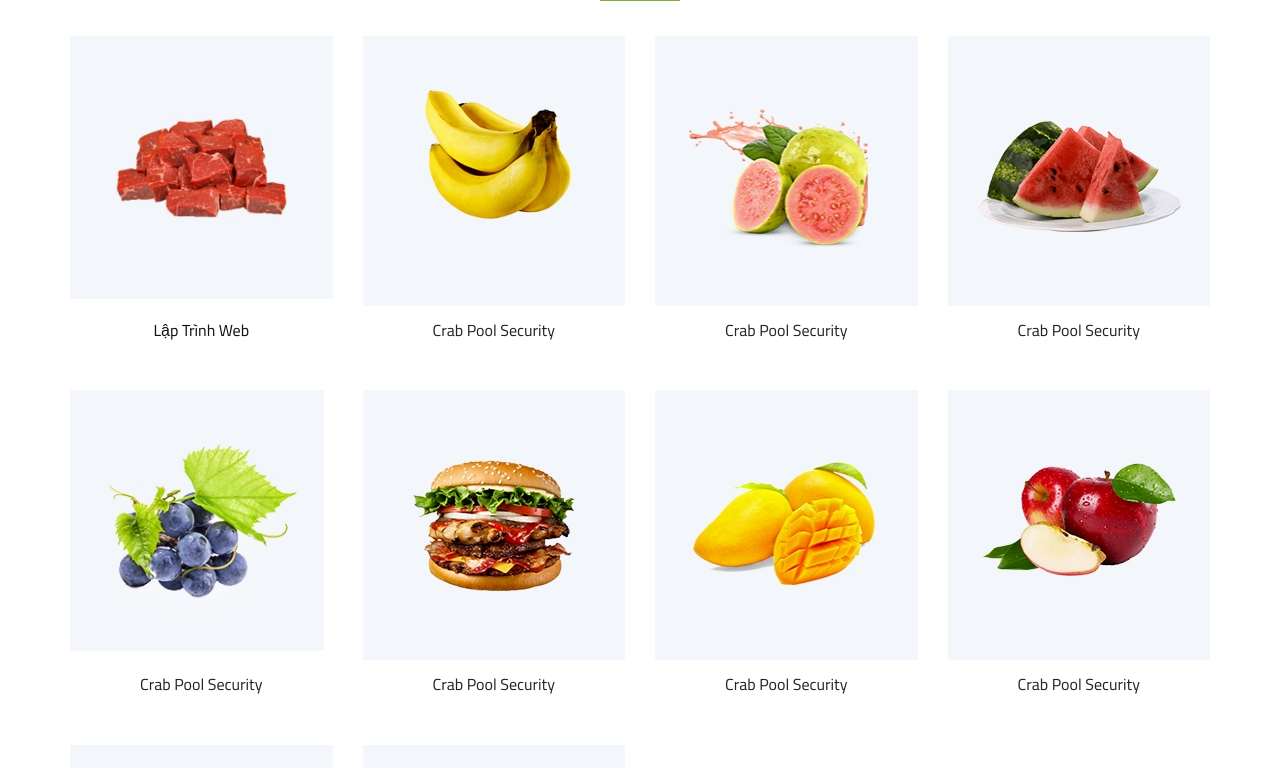
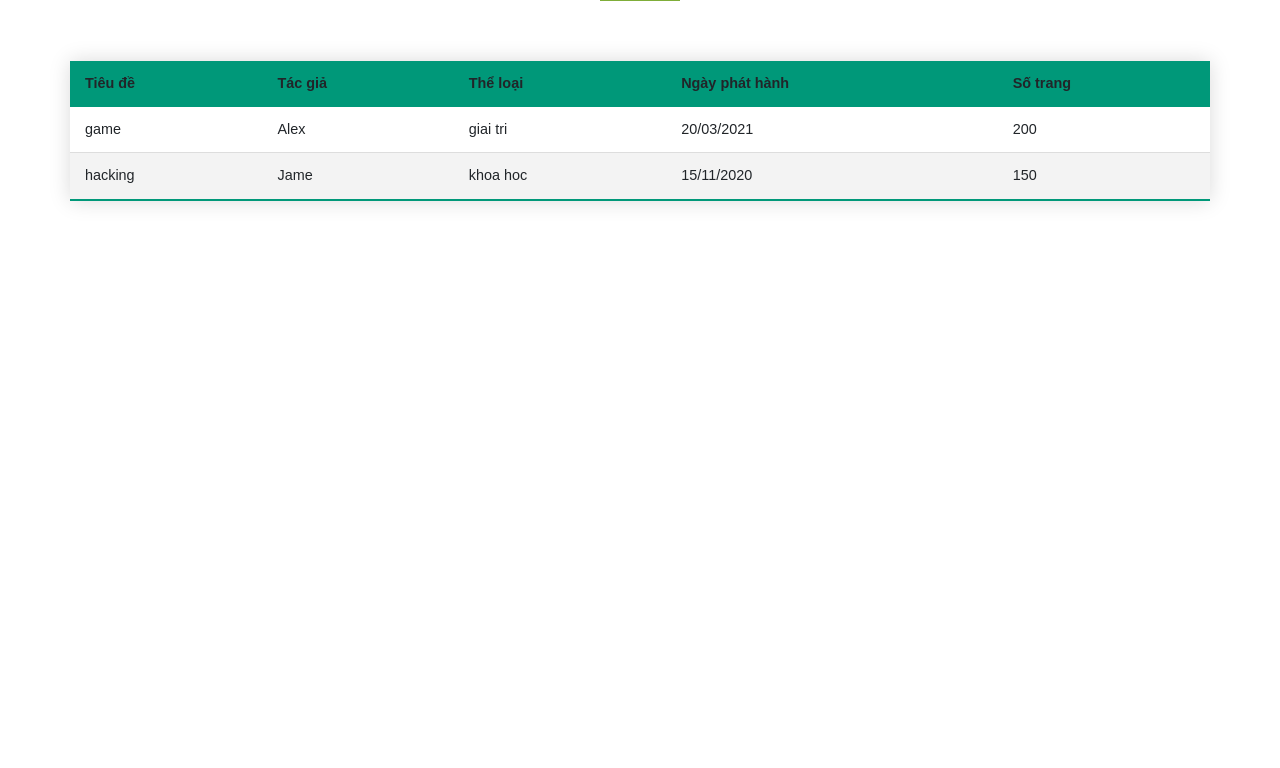
Before and after one commit to khainvvp/BTL-LT-Web, a plain HTML site: page index.html in a window 1280 px wide. Shown: the part 184-952 px from the top of the page. After the commit the page ends 800 px from the top, so only its background shows below. Drawn offline with Linux system fonts and the light colour scheme.

Commit message:
fix index and css

```diff
--- a/css/style.css
+++ b/css/style.css
@@ -3466,3 +3466,38 @@ ol {
 		font-size: 24px;
 	}
 }
+
+.styled-table {
+    border-collapse: collapse;
+    margin: 25px 0;
+    font-size: 0.9em;
+    font-family: sans-serif;
+    min-width: 400px;
+    box-shadow: 0 0 20px rgba(0, 0, 0, 0.15);
+}
+
+.styled-table thead tr{
+	background-color: #009879;
+	text-align: left;
+}
+
+.styled-table th,
+.styled-table td {
+    padding: 12px 15px;
+}
+
+.styled-table tbody tr {
+    border-bottom: 1px solid #dddddd;
+}
+
+.styled-table tbody tr:nth-of-type(even) {
+    background-color: #f3f3f3;
+}
+
+.styled-table tbody tr:last-of-type {
+    border-bottom: 2px solid #009879;
+}
+.styled-table tbody tr.active-row {
+    font-weight: bold;
+    color: #009879;
+}
--- a/index.html
+++ b/index.html
@@ -70,92 +70,31 @@
                     </div>
                 </div>
             </div>
-            <div class="row featured__filter">
-                <div class="col-lg-3 col-md-4 col-sm-6 mix oranges fresh-meat">
-                    <a href="#">
-                        <div class="featured__item">
-                            <div class="featured__item__pic set-bg"><img src="img/featured/feature-1.jpg"></div>
-                            <div class="featured__item__text">
-                                <h6>Lập Trình Web</h6>
-                            </div>
-                        </div>
-                    </a>
-                </div>
-                <div class="col-lg-3 col-md-4 col-sm-6 mix vegetables fastfood">
-                    <a href=""#>
-                        <div class="featured__item">
-                            <div class="featured__item__pic set-bg" data-setbg="img/featured/feature-2.jpg"></div>
-                            <div class="featured__item__text">
-                                <h6><a href="#">Crab Pool Security</a></h6>
-                            </div>
-                        </div>
-                    </a>
-                </div>
-                <div class="col-lg-3 col-md-4 col-sm-6 mix vegetables fresh-meat">
-                    <div class="featured__item">
-                        <div class="featured__item__pic set-bg" data-setbg="img/featured/feature-3.jpg"></div>
-                        <div class="featured__item__text">
-                            <h6><a href="#">Crab Pool Security</a></h6>
-                        </div>
-                    </div>
-                </div>
-                <div class="col-lg-3 col-md-4 col-sm-6 mix fastfood oranges">
-                    <div class="featured__item">
-                        <div class="featured__item__pic set-bg" data-setbg="img/featured/feature-4.jpg"></div>
-                        <div class="featured__item__text">
-                            <h6><a href="#">Crab Pool Security</a></h6>
-                        </div>
-                    </div>
-                </div>
-                <div class="col-lg-3 col-md-4 col-sm-6 mix fresh-meat vegetables">
-                    <div class="featured__item">
-                        <div class="featured__item__pic set-bg" data-setbg="img/featured/feature-5.jpg"></div>
-                        <div class="featured__item__text">
-                            <h6><a href="#">Crab Pool Security</a></h6>
-                        </div>
-                    </div>
-                </div>
-                <div class="col-lg-3 col-md-4 col-sm-6 mix oranges fastfood">
-                    <div class="featured__item">
-                        <div class="featured__item__pic set-bg" data-setbg="img/featured/feature-6.jpg"></div>
-                        <div class="featured__item__text">
-                            <h6><a href="#">Crab Pool Security</a></h6>
-                        </div>
-                    </div>
-                </div>
-                <div class="col-lg-3 col-md-4 col-sm-6 mix fresh-meat vegetables">
-                    <div class="featured__item">
-                        <div class="featured__item__pic set-bg" data-setbg="img/featured/feature-7.jpg"></div>
-                        <div class="featured__item__text">
-                            <h6><a href="#">Crab Pool Security</a></h6>
-                        </div>
-                    </div>
-                </div>
-                <div class="col-lg-3 col-md-4 col-sm-6 mix fastfood vegetables">
-                    <div class="featured__item">
-                        <div class="featured__item__pic set-bg" data-setbg="img/featured/feature-8.jpg"></div>
-                        <div class="featured__item__text">
-                            <h6><a href="#">Crab Pool Security</a></h6>
-                        </div>
-                    </div>
-                </div>
-                <div class="col-lg-3 col-md-4 col-sm-6 mix fastfood vegetables">
-                    <div class="featured__item">
-                        <div class="featured__item__pic set-bg" data-setbg="img/featured/feature-8.jpg"></div>
-                        <div class="featured__item__text">
-                            <h6><a href="#">Crab Pool Security</a></h6>
-                        </div>
-                    </div>
-                </div>
-                <div class="col-lg-3 col-md-4 col-sm-6 mix fastfood vegetables">
-                    <div class="featured__item">
-                        <div class="featured__item__pic set-bg" data-setbg="img/featured/feature-8.jpg"></div>
-                        <div class="featured__item__text">
-                            <h6><a href="#">Crab Pool Security</a></h6>
-                        </div>
-                    </div>
-                </div>
-            </div>
+            <table class="styled-table" style="width:100%">
+                <thead>
+                    <tr>
+                        <th>Tiêu đề</th>
+                        <th>Tác giả</th>
+                        <th>Thể loại</th>
+                        <th>Ngày phát hành</th>
+                        <th>Số trang</th>
+                      </tr>
+                </thead>
+                <tr>
+                  <td>game</td>
+                  <td>Alex</td>
+                  <td>giai tri</td>
+                  <td>20/03/2021</td>
+                  <td>200</td>
+                </tr>
+                <tr>
+                  <td>hacking</td>
+                  <td>Jame</td>
+                  <td>khoa hoc</td>
+                  <td>15/11/2020</td>
+                  <td>150</td>
+                </tr>
+              </table>
         </div>
     </section>
     <!-- Featured Section End -->
```
